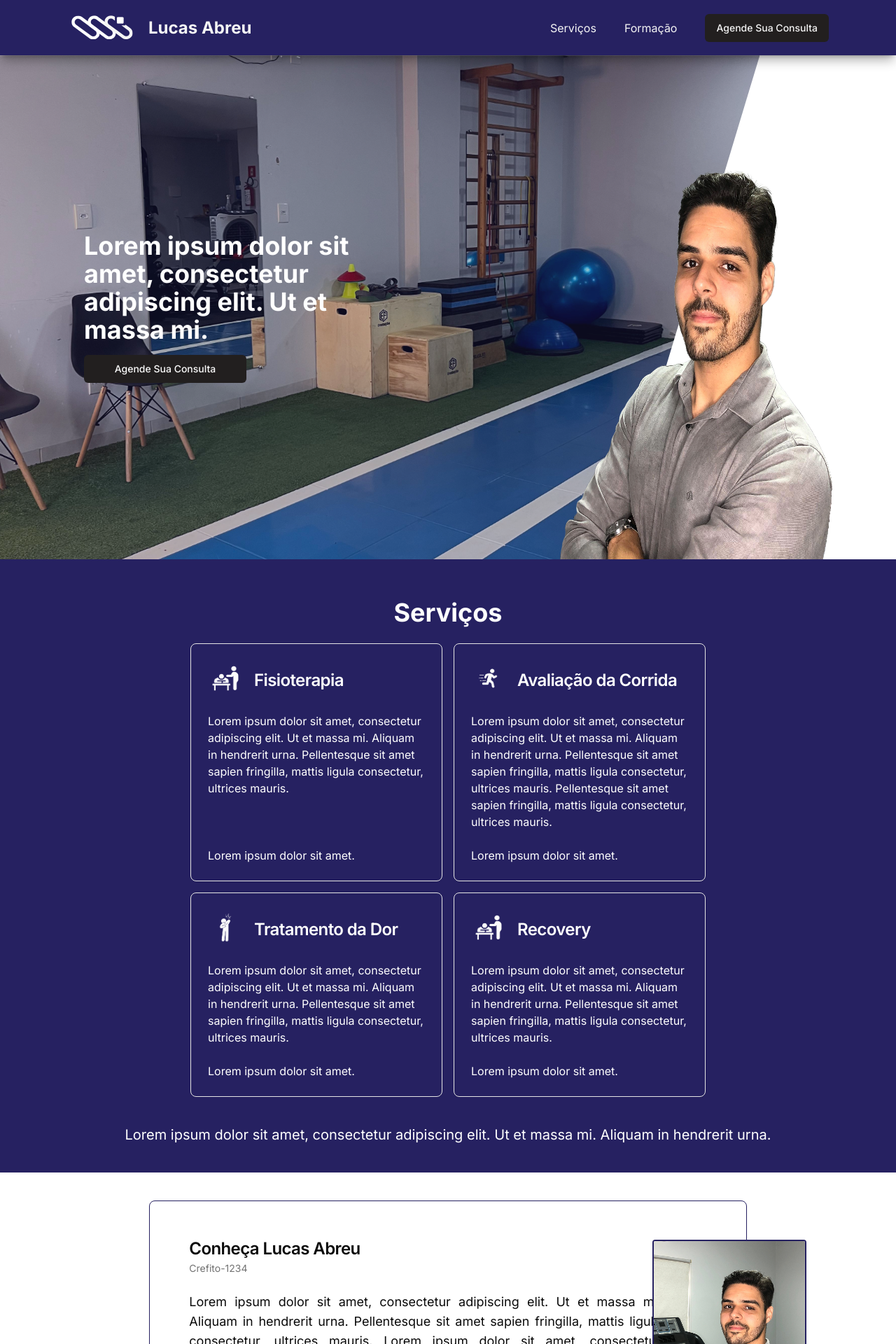
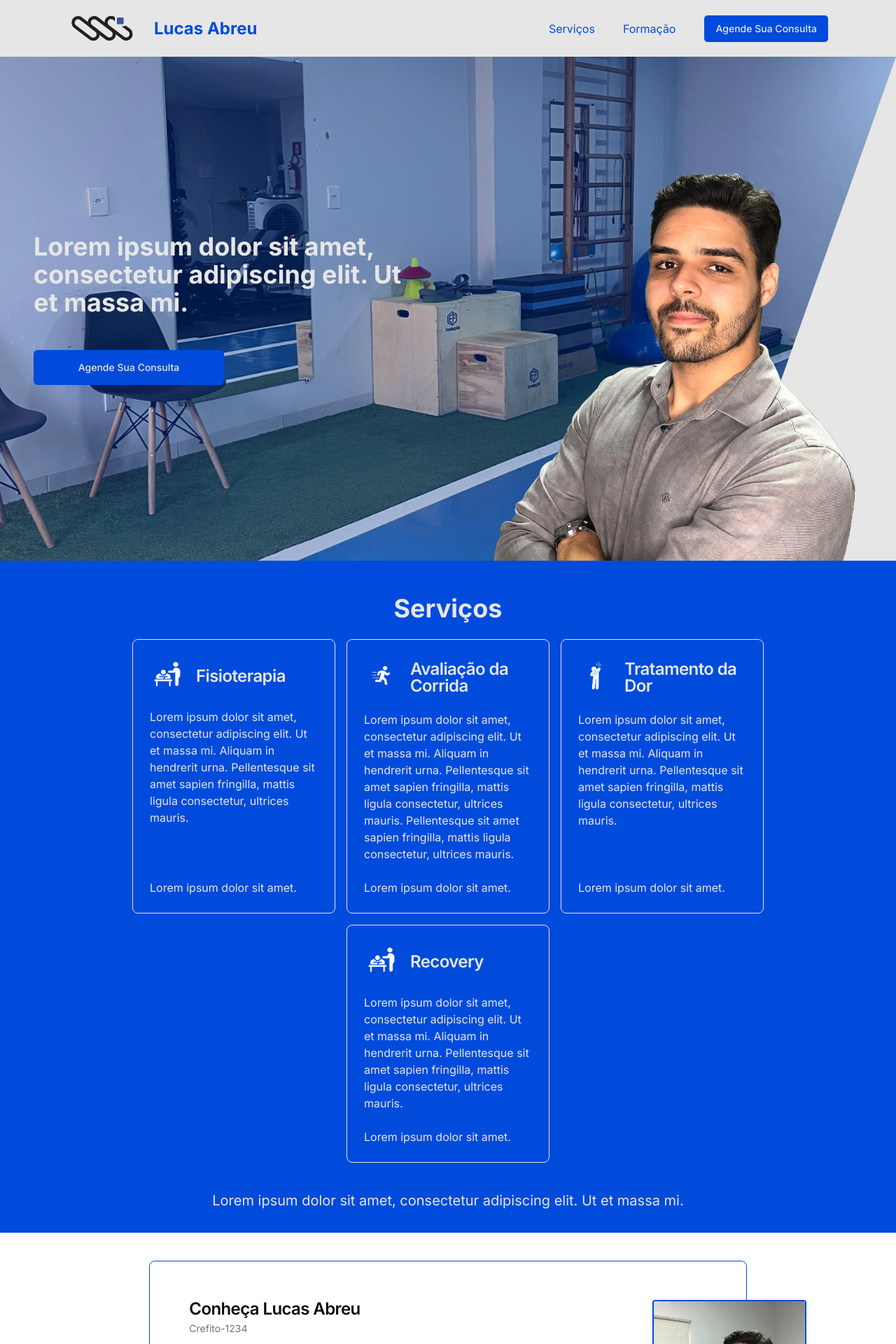
Before and after one commit to Mate1510/portfolio-lucas, a Next.js app: page / in a window 1280 px wide. Shown: the top 1920 px of the page at 70% size. Built offline with nearby package versions, Linux system fonts and the light colour scheme.

Commit message:
alterações de animação e estilização

```diff
--- a/package.json
+++ b/package.json
@@ -10,6 +10,7 @@
   },
   "dependencies": {
     "@radix-ui/react-dialog": "^1.1.6",
+    "@radix-ui/react-separator": "^1.1.2",
     "@radix-ui/react-slot": "^1.1.2",
     "class-variance-authority": "^0.7.1",
     "clsx": "^2.1.1",
@@ -18,7 +19,8 @@
     "react": "^18",
     "react-dom": "^18",
     "tailwind-merge": "^3.0.2",
-    "tailwindcss-animate": "^1.0.7"
+    "tailwindcss-animate": "^1.0.7",
+    "tailwindcss-animated": "^2.0.0"
   },
   "devDependencies": {
     "@types/node": "^20",
--- a/src/app/globals.css
+++ b/src/app/globals.css
@@ -20,9 +20,9 @@
 
 @layer base {
   :root {
-    --primary: 38, 33, 97;
+    --primary: 0, 75, 220;
     --secondary: 34, 31, 31;
-    --soft-white: 245, 245, 245;
+    --soft-white: 230, 230, 230;
     --background: 0 0% 100%;
     --foreground: 0 0% 3.9%;
     --card: 0 0% 100%;
--- a/src/components/Final.tsx
+++ b/src/components/Final.tsx
@@ -7,27 +7,16 @@ import {
   CardTitle,
 } from './ui/card';
 import Image from 'next/image';
+import Localizacao from './Localizacao';
 
 export default function Final() {
   return (
     <section className="w-4/6 flex flex-wrap justify-between py-10">
-      <Card className="w-1/2 bg-primary p-8">
-        <CardHeader>
-          <CardTitle>Depoimentos</CardTitle>
-        </CardHeader>
+      <div className="lg:w-[60%] w-full bg-primary px-6 rounded-lg">
+        <Localizacao />
+      </div>
 
-        <CardContent>
-          <div className="flex justify-around">
-            <ChevronLeft size={50} />
-
-            <div className="w-11/12 h-full bg-white"></div>
-
-            <ChevronRight size={50} />
-          </div>
-        </CardContent>
-      </Card>
-
-      <div className="flex flex-col gap-12">
+      <div className="flex flex-col gap-20">
         <Card className="relative w-[360px] h-[150px] border-primary border-2 p-2">
           <CardHeader className="w-3/4">
             <CardTitle className="leading-8">Agende Seu Horário</CardTitle>
@@ -40,7 +29,7 @@ export default function Final() {
           </CardFooter>
         </Card>
 
-        <Card className="flex flex-col relative w-[360px] h-[250px] bg-primary border-black border-2 p-2 text-white">
+        <Card className="flex flex-col relative w-[360px] h-[250px] bg-primary border-black border-2 p-2 text-softWhite">
           <CardHeader className="flex flex-row gap-6">
             <Image src="/LogoHeader.svg" alt="Logo" width={80} height={80} />
             <CardTitle className="leading-10">Bem Estar é Movimentar</CardTitle>
--- a/src/components/Footer.tsx
+++ b/src/components/Footer.tsx
@@ -1,36 +1,37 @@
 import Image from 'next/image';
+import { Separator } from './ui/separator';
 
 export default function Footer() {
   return (
-    <footer className="relative flex flex-col items-center justify-center w-full h-40 bg-primary text-white">
+    <footer className="relative flex flex-col items-center justify-center w-full h-40 bg-primary text-softWhite">
       <div className="flex flex-row">
-        <div className="flex flex-row gap-2 items-center">
+        <div className="flex flex-row gap-1 items-center transition-all duration-300 hover:scale-110">
           <Image
             src="/LogoHeader.svg"
             alt="Logo Lucas Abreu"
             width={60}
             height={60}
           />
-          <h1 className="font-bold text-lg pl-2">Lucas Abreu</h1>
+          <h1 className="font-bold text-lg">Lucas Abreu</h1>
         </div>
 
-        {/* <div className="w-0 border-r-2 border-white mx-6"></div> */}
+        <Separator orientation="vertical" className="mx-8 w-[2px]" />
 
-        <div className="flex flex-row gap-4 ">
-          {/* <Image
+        <div className="flex flex-row gap-6">
+          <Image
             src="/Instagram.svg"
             alt="Logo Lucas Abreu"
-            width={30}
-            height={30}
-            className="brightness-0 invert"
+            width={25}
+            height={25}
+            className="brightness-0 invert transition-all duration-300 hover:scale-125"
           />
           <Image
             src="/WhatsApp.svg"
             alt="Logo Lucas Abreu"
-            width={30}
-            height={30}
-            className="brightness-0 invert"
-          /> */}
+            width={25}
+            height={25}
+            className="brightness-0 invert transition-all duration-300 hover:scale-125"
+          />
         </div>
       </div>
 
--- a/src/components/Header.tsx
+++ b/src/components/Header.tsx
@@ -1,3 +1,6 @@
+'use client';
+
+import { useState, useEffect } from 'react';
 import Link from 'next/link';
 import {
   Sheet,
@@ -10,30 +13,73 @@ import Image from 'next/image';
 import { Button } from './ui/button';
 
 export default function Header() {
+  const [isScrolled, setIsScrolled] = useState(false);
+
+  useEffect(() => {
+    const handleScroll = () => {
+      setIsScrolled(window.scrollY > 50);
+    };
+
+    window.addEventListener('scroll', handleScroll);
+    return () => window.removeEventListener('scroll', handleScroll);
+  }, []);
+
   return (
-    <header className="sticky top-0 left-0 right-0 z-50 flex items-center justify-between px-8 lg:px-24 py-2 bg-primary shadow-lg shadow-black/30">
-      <div className="flex items-center">
-        <Image
-          src="/LogoHeader.svg"
-          alt="Logo Lucas Abreu"
-          width={100}
-          height={100}
-        />
-        <h1 className="font-bold text-xl sm:text-2xl pl-4 text-softWhite">
+    <header
+      className={`sticky top-0 left-0 right-0 z-50 flex items-center justify-between px-8 lg:px-24 py-2 transition-transform duration-300 ${
+        isScrolled ? 'bg-primary' : 'bg-softWhite'
+      }`}
+    >
+      <div className="flex items-center gap-2 transition-transform duration-300 hover:scale-110">
+        <div>
+          <Image
+            src={`${isScrolled ? '/LogoHeader.svg' : '/LogoEscura.svg'}`}
+            alt="Logo Lucas Abreu"
+            width={100}
+            height={100}
+          />
+        </div>
+        <h1
+          className={`font-bold text-xl sm:text-2xl pl-4 ${
+            isScrolled ? 'text-softWhite' : 'text-primary'
+          }`}
+        >
           Lucas Abreu
         </h1>
       </div>
 
       {/* Navegação Desktop */}
-      <nav className="hidden md:flex space-x-4 lg:space-x-10 items-center">
-        <Link href="#" className="text-softWhite hover:text-secondary">
+      <nav className="hidden md:flex gap-4 lg:gap-10 items-center">
+        <Link
+          href="#"
+          className={`transition-all duration-300 hover:scale-110 ${
+            isScrolled
+              ? 'text-softWhite hover:text-secondary'
+              : 'text-primary hover:text-secondary'
+          }`}
+        >
           Serviços
         </Link>
-        <Link href="#" className="text-softWhite hover:text-secondary">
+        <Link
+          href="#"
+          className={`transition-all duration-300 hover:scale-110 ${
+            isScrolled
+              ? 'text-softWhite hover:text-secondary'
+              : 'text-primary hover:text-secondary'
+          }`}
+        >
           Formação
         </Link>
 
-        <Button asChild className="text-softWhite bg-secondary">
+        <Button
+          asChild
+          variant={'outline'}
+          className={`transition-all duration-300 hover:scale-110 ${
+            isScrolled
+              ? 'text-primary bg-softWhite hover:bg-primary hover:text-softWhite'
+              : 'text-softWhite bg-primary hover:bg-softWhite hover:text-primary hover:border-1 hover:border-primary'
+          }`}
+        >
           <Link href="https://wa.me/" target="_blank">
             Agende Sua Consulta
           </Link>
@@ -45,7 +91,11 @@ export default function Header() {
         <Sheet>
           <SheetTrigger asChild>
             <button className="p-2 rounded-md focus:outline-none focus:ring-2 focus:ring-blue-600">
-              <Menu className="w-6 h-6" />
+              <Menu
+                className={`w-6 h-6 transition-all duration-300 hover:scale-110 ${
+                  isScrolled ? 'text-primary' : 'text-softWhite'
+                }`}
+              />
             </button>
           </SheetTrigger>
           <SheetContent side="left" className="p-4">
@@ -53,7 +103,7 @@ export default function Header() {
               <SheetClose asChild>
                 <Link
                   href="#servicos"
-                  className="text-lg text-gray-700 hover:text-blue-600"
+                  className="text-lg text-gray-700 hover:text-blue-600 hover:scale-105 transition-transform duration-300"
                 >
                   Serviços
                 </Link>
@@ -61,7 +111,7 @@ export default function Header() {
               <SheetClose asChild>
                 <Link
                   href="#formacao"
-                  className="text-lg text-gray-700 hover:text-blue-600"
+                  className="text-lg text-gray-700 hover:text-blue-600 hover:scale-105 transition-transform duration-300"
                 >
                   Formação
                 </Link>
@@ -69,7 +119,7 @@ export default function Header() {
               <SheetClose asChild>
                 <Link
                   href="https://wa.me/5599999999999"
-                  className="block bg-blue-600 text-white text-center px-4 py-2 rounded hover:bg-blue-700 transition"
+                  className="block bg-blue-600 text-softWhite text-center px-4 py-2 rounded hover:bg-blue-700 hover:scale-105 transition-all duration-300"
                 >
                   Agende sua consulta
                 </Link>
--- a/src/components/Inicio.tsx
+++ b/src/components/Inicio.tsx
@@ -1,16 +1,34 @@
 import { Button } from '@/components/ui/button';
 import Image from 'next/image';
+import { Separator } from './ui/separator';
 
 export default function Inicio() {
   return (
-    <section className="relative w-full h-[calc(100vh-80px)] flex pr-8 lg:pr-24">
-      {/* Lado esquerdo: Background image, overlay e conteúdo */}
-      <div className="w-11/12 h-full bg-[url('/FotoStudio.jpg')] bg-center bg-cover pl-8 lg:pl-24 clip-triangle">
-        {/* Overlay azul */}
-        <div className="absolute inset-0 bg-primary opacity-30" />
-        {/* Conteúdo da esquerda */}
-        <div className="relative z-10 h-full flex flex-col justify-center max-w-lg p-6 text-white">
-          <h2 className="text-2xl md:text-4xl font-bold mb-4">
+    <section className="flex relative w-full lg:h-[calc(100dvh-80px)] md:h-[calc(100dvh-180px)] h-[calc(100dvh-200px)] bg-softWhite">
+      {/* Overlay azul */}
+      <div className="absolute z-10 inset-0 bg-primary opacity-30 lg:hidden" />
+      {/* Overlay azul */}
+      <div className="absolute z-10 inset-0 bg-primary opacity-30 clip-triangle lg:flex hidden" />
+      {/* Fundo Studio */}
+      <div className="absolute z-0 inset-0 bg-[url('/FotoStudio.jpg')] bg-right bg-cover clip-triangle lg:flex hidden" />
+      {/* Fundo Studio */}
+      <div className="absolute z-0 inset-0 bg-[url('/FotoStudio.jpg')] bg-right bg-cover lg:hidden" />
+
+      {/* Versão mobile e tablet (empilhada) */}
+      <div className="lg:hidden w-full z-20">
+        <div className="relative w-full h-[50vh] z-50">
+          <Image
+            src="/FotoPrincipal.png"
+            alt="Lucas Abreu"
+            fill
+            className="object-cover"
+          />
+        </div>
+
+        <Separator className="my-4" />
+
+        <div className="px-6 py-4 text-center">
+          <h2 className="text-2xl md:text-4xl font-bold mb-6">
             Lorem ipsum dolor sit amet, consectetur adipiscing elit. Ut et massa
             mi.
           </h2>
@@ -18,9 +36,34 @@ export default function Inicio() {
         </div>
       </div>
 
-      {/* Lado direito: Imagem com corte diagonal */}
-      <div className="absolute z-40 top-0 right-0 h-full w-[45%]">
-        <Image src="/FotoPrincipal.png" alt="Lucas Abreu" fill />
+      {/* Versão desktop (lado a lado) */}
+      <div className="hidden lg:flex w-full h-[calc(100dvh-80px)] z-20">
+        {/* Lado esquerdo: Conteúdo */}
+        <div className="w-1/2 flex items-center justify-center p-12">
+          <div className="max-w-xl text-center lg:text-left">
+            <h2 className="text-4xl font-bold mb-12 text-softWhite">
+              Lorem ipsum dolor sit amet, consectetur adipiscing elit. Ut et
+              massa mi.
+            </h2>
+
+            <Button
+              variant={'secondary'}
+              className="bg-primary text-softWhite w-1/2 h-[50px] hover:bg-softWhite hover:text-primary transition-all duration-300 hover:scale-110 hover:ml-4"
+            >
+              Agende Sua Consulta
+            </Button>
+          </div>
+        </div>
+
+        {/* Lado direito: Imagem */}
+        <div className="w-1/2 relative z-50">
+          <Image
+            src="/FotoPrincipal.png"
+            alt="Lucas Abreu"
+            fill
+            className="object-cover"
+          />
+        </div>
       </div>
     </section>
   );
--- /dev/null
+++ b/src/components/Localizacao.tsx
@@ -0,0 +1,32 @@
+import Link from 'next/link';
+
+export default function Localizacao() {
+  return (
+    <section className="container mx-auto px-4 py-6">
+      <h2 className="text-3xl font-bold text-center mb-8 text-softWhite">
+        Localização Studio L2
+      </h2>
+
+      <div className="w-full max-w-4xl mx-auto shadow-lg rounded-xl overflow-hidden">
+        <iframe
+          src="https://www.google.com/maps/embed?pb=!1m18!1m12!1m3!1d237.4352636976609!2d-50.92237900304245!3d-17.79337865959079!2m3!1f0!2f0!3f0!3m2!1i1024!2i768!4f13.1!3m3!1m2!1s0x9361db645d27b6d7%3A0x3c7bdd7c52411b8!2sR.%20Geraldo%20Jaime%2C%2046%20-%20Jardim%20Goias%2C%20Rio%20Verde%20-%20GO%2C%2075903-421!5e0!3m2!1spt-BR!2sbr!4v1741110801415!5m2!1spt-BR!2sbr"
+          className="w-full h-[400px] md:h-[500px] lg:max-h-full"
+          allow="fullscreen; geolocation"
+          loading="lazy"
+          referrerPolicy="no-referrer-when-downgrade"
+        />
+      </div>
+
+      <div className="flex flex-col text-center mt-6">
+        <Link
+          href="https://maps.app.goo.gl/YpCFALDEDoME83y48"
+          target="_blank"
+          rel="noopener noreferrer"
+          className="text-softWhite border-softWhite border-2 mx-auto my-2 rounded-md px-4 py-2 transition-all duration-300 hover:scale-110"
+        >
+          Ver no Google Maps
+        </Link>
+      </div>
+    </section>
+  );
+}
--- a/src/components/Servicos.tsx
+++ b/src/components/Servicos.tsx
@@ -9,11 +9,11 @@ import {
 
 export default function Servicos() {
   return (
-    <section className="flex flex-col items-center bg-primary w-full py-8 p-24">
-      <h2 className="text-4xl text-white font-bold my-6">Serviços</h2>
+    <section className="flex flex-col items-center bg-primary w-full py-6 lg:px-24">
+      <h2 className="text-4xl text-softWhite font-bold my-6">Serviços</h2>
 
       <div className="flex flex-wrap gap-4 items-stretch justify-center">
-        <Card className="flex flex-col w-[360px]  bg-primary text-white">
+        <Card className="flex flex-col w-[290px]  bg-primary text-softWhite transition-all duration-300 hover:scale-110 hover:m-2">
           <CardHeader className="flex flex-row gap-4 items-center">
             <Image
               src="/Fisio.png"
@@ -35,7 +35,7 @@ export default function Servicos() {
           </CardFooter>
         </Card>
 
-        <Card className="flex flex-col w-[360px] bg-primary text-white">
+        <Card className="flex flex-col w-[290px] bg-primary text-softWhite transition-all duration-300 hover:scale-110 hover:m-2">
           <CardHeader className="flex flex-row gap-4 items-center">
             <Image
               src="/Run.png"
@@ -59,7 +59,7 @@ export default function Servicos() {
           </CardFooter>
         </Card>
 
-        <Card className="flex flex-col w-[360px] bg-primary text-white">
+        <Card className="flex flex-col w-[290px] bg-primary text-softWhite transition-all duration-300 hover:scale-110 hover:m-2">
           <CardHeader className="flex flex-row gap-4 items-center">
             <Image
               src="/DorLombar.png"
@@ -81,7 +81,7 @@ export default function Servicos() {
           </CardFooter>
         </Card>
 
-        <Card className="flex flex-col w-[360px] bg-primary text-white">
+        <Card className="flex flex-col w-[290px] bg-primary text-softWhite transition-all duration-300 hover:scale-110 hover:m-2">
           <CardHeader className="flex flex-row gap-4 items-center">
             <Image
               src="/Fisio.png"
@@ -104,9 +104,8 @@ export default function Servicos() {
         </Card>
       </div>
 
-      <div className="text-white text-xl text-center mt-10 mb-2">
+      <div className="text-softWhite text-xl text-center mt-10 mb-2 px-6">
         Lorem ipsum dolor sit amet, consectetur adipiscing elit. Ut et massa mi.
-        Aliquam in hendrerit urna.
       </div>
     </section>
   );
--- /dev/null
+++ b/src/components/ui/separator.tsx
@@ -0,0 +1,31 @@
+"use client"
+
+import * as React from "react"
+import * as SeparatorPrimitive from "@radix-ui/react-separator"
+
+import { cn } from "@/lib/utils"
+
+const Separator = React.forwardRef<
+  React.ElementRef<typeof SeparatorPrimitive.Root>,
+  React.ComponentPropsWithoutRef<typeof SeparatorPrimitive.Root>
+>(
+  (
+    { className, orientation = "horizontal", decorative = true, ...props },
+    ref
+  ) => (
+    <SeparatorPrimitive.Root
+      ref={ref}
+      decorative={decorative}
+      orientation={orientation}
+      className={cn(
+        "shrink-0 bg-border",
+        orientation === "horizontal" ? "h-[1px] w-full" : "h-full w-[1px]",
+        className
+      )}
+      {...props}
+    />
+  )
+)
+Separator.displayName = SeparatorPrimitive.Root.displayName
+
+export { Separator }
```
Also changed, not shown: public/LogoEscura.svg (added), 1 other file (tests, documents, lock files or other folders).
